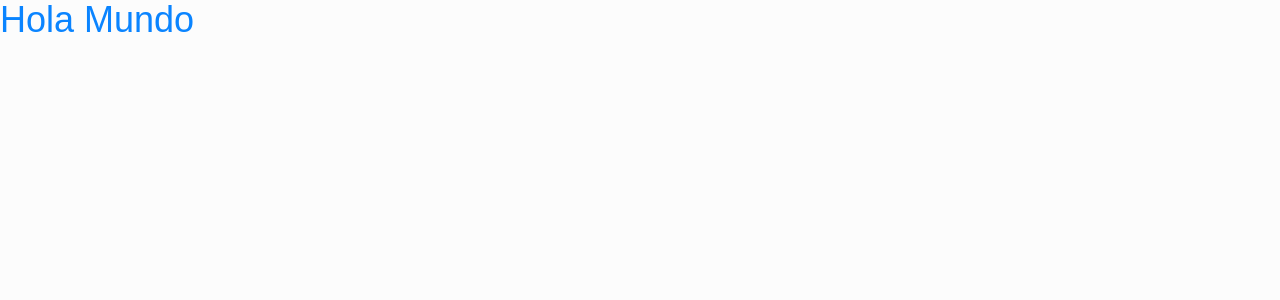
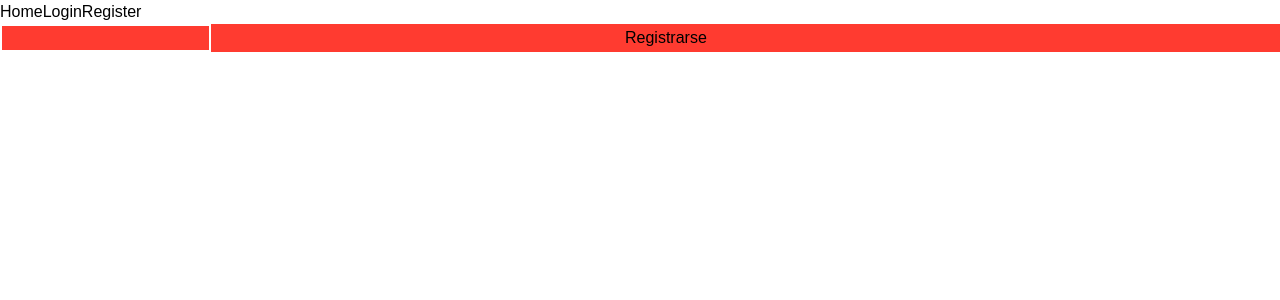
Before and after one commit to GeorgeU2030/BlackjackApp, a Vue app: page /register in a window 1280 px wide. Shown: the top 300 px of the page. Built offline with nearby package versions, Linux system fonts and the light colour scheme; a web font is replaced by a local one.

Commit message:
feat: add routes with vue-router

```diff
--- a/package.json
+++ b/package.json
@@ -10,7 +10,8 @@
   },
   "dependencies": {
     "@tailwindcss/vite": "^4.0.0",
-    "vue": "^3.5.13"
+    "vue": "^3.5.13",
+    "vue-router": "^4.5.0"
   },
   "devDependencies": {
     "@vitejs/plugin-vue": "^5.2.1",
--- a/src/App.vue
+++ b/src/App.vue
@@ -1,5 +1,10 @@
 <template>
-<div class="min-h-screen bg-apple-white">
-<h1 class="text-apple-blue text-4xl">Hola Mundo</h1>
-</div>
+  <div id="app">
+    <nav>
+      <router-link to="/">Home</router-link>
+      <router-link to="/login">Login</router-link>
+      <router-link to="/register">Register</router-link>
+    </nav>
+    <router-view></router-view>
+  </div>
 </template>
--- a/src/main.js
+++ b/src/main.js
@@ -2,5 +2,9 @@ import './assets/main.css'
 
 import { createApp } from 'vue'
 import App from './App.vue'
+import router from './router'
 
-createApp(App).mount('#app')
+const app = createApp(App)
+app.use(router)
+
+app.mount('#app')
--- /dev/null
+++ b/src/views/Landing.vue
@@ -0,0 +1,3 @@
+<template>
+Hola Mundo
+</template>
--- /dev/null
+++ b/src/views/auth/Login.vue
@@ -0,0 +1,9 @@
+<template>
+  <div class="login">
+    <form @submit.prevent="handleLogin">
+      <input type="email" v-model="email" required />
+      <input type="password" v-model="password" required />
+      <button type="submit">Iniciar Sesión</button>
+    </form>
+  </div>
+</template>
--- /dev/null
+++ b/src/views/auth/Register.vue
@@ -0,0 +1,10 @@
+<template>
+  <div class="register">
+    <form @submit.prevent="handleRegister" class="bg-apple-red">
+      <input type="text" v-model="username" class="border-2 border-white" required />
+      <input type="email" v-model="email" required />
+      <input type="password" v-model="password" required />
+      <button type="submit">Registrarse</button>
+    </form>
+  </div>
+</template>
```
Also changed, not shown: src/router.js (added, +17 -0 lines), 1 other file (tests, documents, lock files or other folders).
